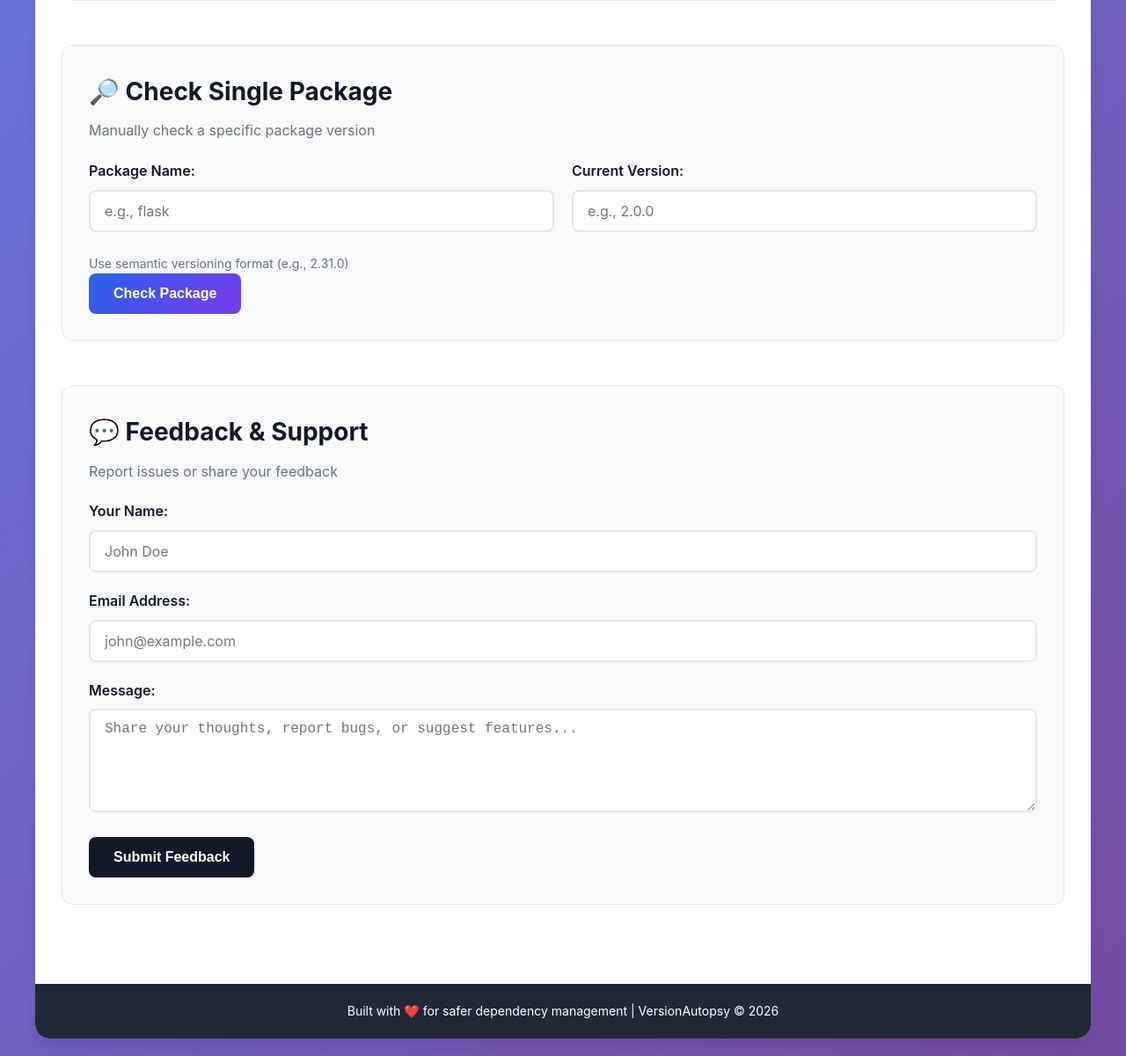
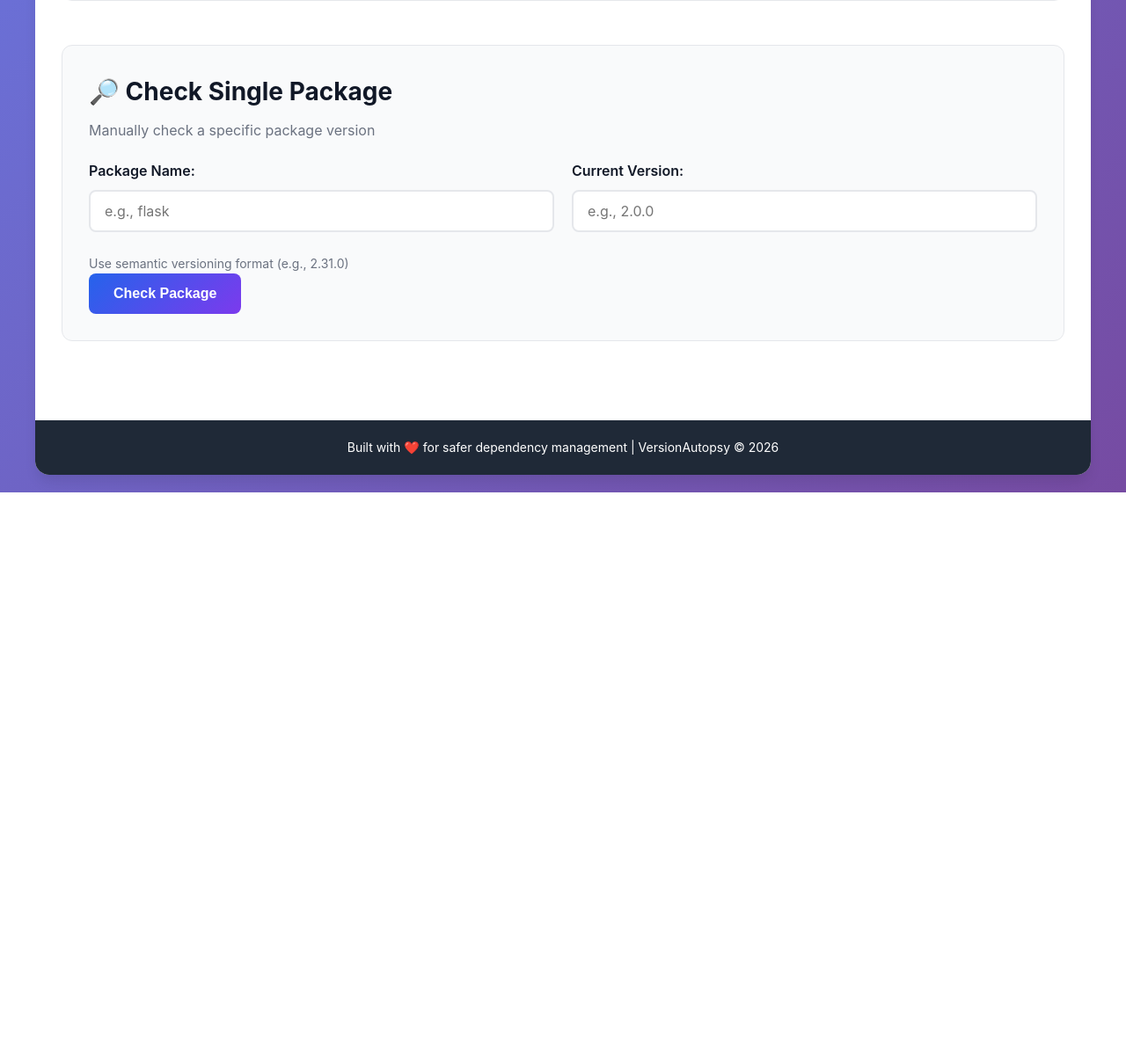
Before and after one commit to ShantanuT246/VersionAutopsy, a Flask app: page / in a window 1280 px wide. Shown: the part 745-1946 px from the top of the page at 88% size. After the commit the page ends 1305 px from the top, so only its background shows below. Run offline with Flask 3, Linux system fonts and the light colour scheme.

Commit message:
refactor: remove feedback form functionality
- Remove Form 3 (Feedback & Support) from HTML
- Remove /api/submit-feedback endpoint from Flask backend
- Remove feedback form handler from JavaScript
- Application now has 2 forms instead of 3

```diff
--- a/app.py
+++ b/app.py
@@ -99,54 +99,6 @@ def check_single_package():
         return jsonify({'error': f'Server error: {str(e)}'}), 500
 
 
-@app.route('/api/submit-feedback', methods=['POST'])
-def submit_feedback():
-    """
-    Handle feedback form submission.
-
-    Expected JSON payload:
-    {
-        "name": "John Doe",
-        "email": "john@example.com",
-        "message": "Great tool!"
-    }
-    """
-    try:
-        data = request.get_json()
-
-        if not data:
-            return jsonify({'error': 'No data provided'}), 400
-
-        # Validate required fields
-        name = data.get('name', '').strip()
-        email = data.get('email', '').strip()
-        message = data.get('message', '').strip()
-
-        if not name:
-            return jsonify({'error': 'Name is required'}), 400
-
-        if not email:
-            return jsonify({'error': 'Email is required'}), 400
-
-        # Basic email validation
-        if not re.match(r'^[a-zA-Z0-9._%+-]+@[a-zA-Z0-9.-]+\.[a-zA-Z]{2,}$', email):
-            return jsonify({'error': 'Invalid email format'}), 400
-
-        if not message:
-            return jsonify({'error': 'Message is required'}), 400
-
-        # In a real application, you would save this to a database
-        # For now, just log it
-        print(f"Feedback received from {name} ({email}): {message}")
-
-        return jsonify({
-            'success': True,
-            'message': 'Thank you for your feedback! We appreciate your input.'
-        })
-
-    except Exception as e:
-        return jsonify({'error': f'Server error: {str(e)}'}), 500
-
 
 if __name__ == '__main__':
     app.run(debug=True, host='0.0.0.0', port=5000)
--- a/static/js/app.js
+++ b/static/js/app.js
@@ -111,81 +111,6 @@ document.getElementById('checkPackageForm').addEventListener('submit', async (e)
     }
 });
 
-// ===== Form 3: Submit Feedback =====
-document.getElementById('feedbackForm').addEventListener('submit', async (e) => {
-    e.preventDefault();
-
-    const name = document.getElementById('name').value.trim();
-    const email = document.getElementById('email').value.trim();
-    const message = document.getElementById('message').value.trim();
-    const errorDiv = document.getElementById('feedbackError');
-    const successDiv = document.getElementById('feedbackSuccess');
-    const loader = document.getElementById('feedbackLoader');
-    const submitBtn = e.target.querySelector('button[type="submit"]');
-
-    // Clear previous messages
-    errorDiv.textContent = '';
-    errorDiv.classList.remove('show');
-    successDiv.textContent = '';
-    successDiv.classList.remove('show');
-
-    // Client-side validation
-    if (!name) {
-        showError(errorDiv, 'Please enter your name');
-        return;
-    }
-
-    if (!email) {
-        showError(errorDiv, 'Please enter your email');
-        return;
-    }
-
-    // Email validation
-    const emailRegex = /^[a-zA-Z0-9._%+-]+@[a-zA-Z0-9.-]+\.[a-zA-Z]{2,}$/;
-    if (!emailRegex.test(email)) {
-        showError(errorDiv, 'Please enter a valid email address');
-        return;
-    }
-
-    if (!message) {
-        showError(errorDiv, 'Please enter your message');
-        return;
-    }
-
-    // Show loader
-    loader.classList.add('active');
-    submitBtn.disabled = true;
-
-    try {
-        const response = await fetch('/api/submit-feedback', {
-            method: 'POST',
-            headers: {
-                'Content-Type': 'application/json'
-            },
-            body: JSON.stringify({ name, email, message })
-        });
-
-        const data = await response.json();
-
-        if (!response.ok) {
-            throw new Error(data.error || 'Feedback submission failed');
-        }
-
-        // Show success message
-        successDiv.textContent = data.message;
-        successDiv.classList.add('show');
-
-        // Reset form
-        e.target.reset();
-
-    } catch (error) {
-        showError(errorDiv, error.message);
-    } finally {
-        loader.classList.remove('active');
-        submitBtn.disabled = false;
-    }
-});
-
 // ===== Helper Functions =====
 
 function showError(element, message) {
--- a/templates/index.html
+++ b/templates/index.html
@@ -1,11 +1,13 @@
 <!DOCTYPE html>
 <html lang="en">
+
 <head>
     <meta charset="UTF-8">
     <meta name="viewport" content="width=device-width, initial-scale=1.0">
     <title>VersionAutopsy - Dependency Risk Analyzer</title>
     <link rel="stylesheet" href="{{ url_for('static', filename='css/style.css') }}">
 </head>
+
 <body>
     <div class="container">
         <!-- Header -->
@@ -26,13 +28,9 @@
                 <form id="analyzeForm">
                     <div class="form-group">
                         <label for="requirements">Requirements.txt Content:</label>
-                        <textarea
-                            id="requirements"
-                            name="requirements"
-                            rows="8"
+                        <textarea id="requirements" name="requirements" rows="8"
                             placeholder="flask==2.0.0&#10;requests==2.25.0&#10;numpy==1.21.0&#10;pandas==1.3.0"
-                            required
-                        ></textarea>
+                            required></textarea>
                         <small class="hint">Format: package==version (one per line)</small>
                         <div class="error-message" id="analyzeError"></div>
                     </div>
@@ -74,26 +72,14 @@
                     <div class="form-row">
                         <div class="form-group">
                             <label for="packageName">Package Name:</label>
-                            <input
-                                type="text"
-                                id="packageName"
-                                name="packageName"
-                                placeholder="e.g., flask"
-                                pattern="[a-zA-Z0-9\-_]+"
-                                required
-                            >
+                            <input type="text" id="packageName" name="packageName" placeholder="e.g., flask"
+                                pattern="[a-zA-Z0-9\-_]+" required>
                         </div>
 
                         <div class="form-group">
                             <label for="currentVersion">Current Version:</label>
-                            <input
-                                type="text"
-                                id="currentVersion"
-                                name="currentVersion"
-                                placeholder="e.g., 2.0.0"
-                                pattern="^\d+(\.\d+)*$"
-                                required
-                            >
+                            <input type="text" id="currentVersion" name="currentVersion" placeholder="e.g., 2.0.0"
+                                pattern="^\d+(\.\d+)*$" required>
                         </div>
                     </div>
                     <small class="hint">Use semantic versioning format (e.g., 2.31.0)</small>
@@ -111,55 +97,6 @@
                 <div class="result-card" id="resultCard"></div>
             </section>
 
-            <!-- Form 3: Feedback Form -->
-            <section class="form-section feedback-section">
-                <h2>💬 Feedback & Support</h2>
-                <p class="section-description">Report issues or share your feedback</p>
-
-                <form id="feedbackForm">
-                    <div class="form-group">
-                        <label for="name">Your Name:</label>
-                        <input
-                            type="text"
-                            id="name"
-                            name="name"
-                            placeholder="John Doe"
-                            required
-                        >
-                    </div>
-
-                    <div class="form-group">
-                        <label for="email">Email Address:</label>
-                        <input
-                            type="email"
-                            id="email"
-                            name="email"
-                            placeholder="john@example.com"
-                            required
-                        >
-                    </div>
-
-                    <div class="form-group">
-                        <label for="message">Message:</label>
-                        <textarea
-                            id="message"
-                            name="message"
-                            rows="5"
-                            placeholder="Share your thoughts, report bugs, or suggest features..."
-                            required
-                        ></textarea>
-                    </div>
-
-                    <div class="error-message" id="feedbackError"></div>
-                    <div class="success-message" id="feedbackSuccess"></div>
-
-                    <button type="submit" class="btn btn-secondary">
-                        <span class="btn-text">Submit Feedback</span>
-                        <span class="loader" id="feedbackLoader"></span>
-                    </button>
-                </form>
-            </section>
-
         </main>
 
         <!-- Footer -->
@@ -170,4 +107,5 @@
 
     <script src="{{ url_for('static', filename='js/app.js') }}"></script>
 </body>
+
 </html>
```
